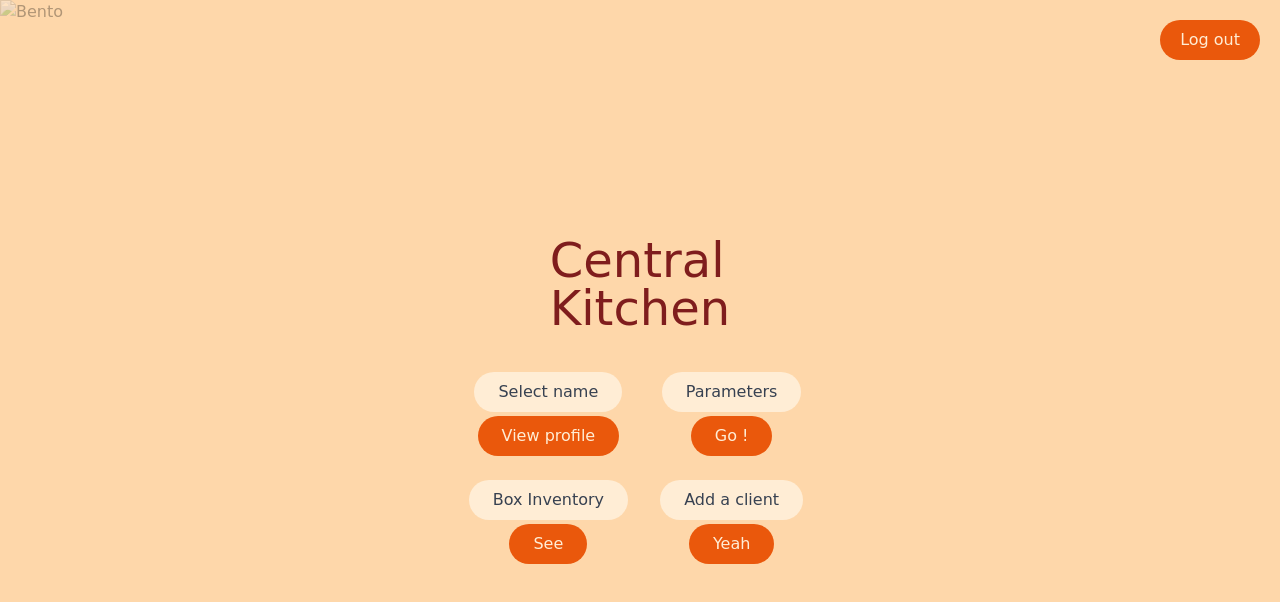
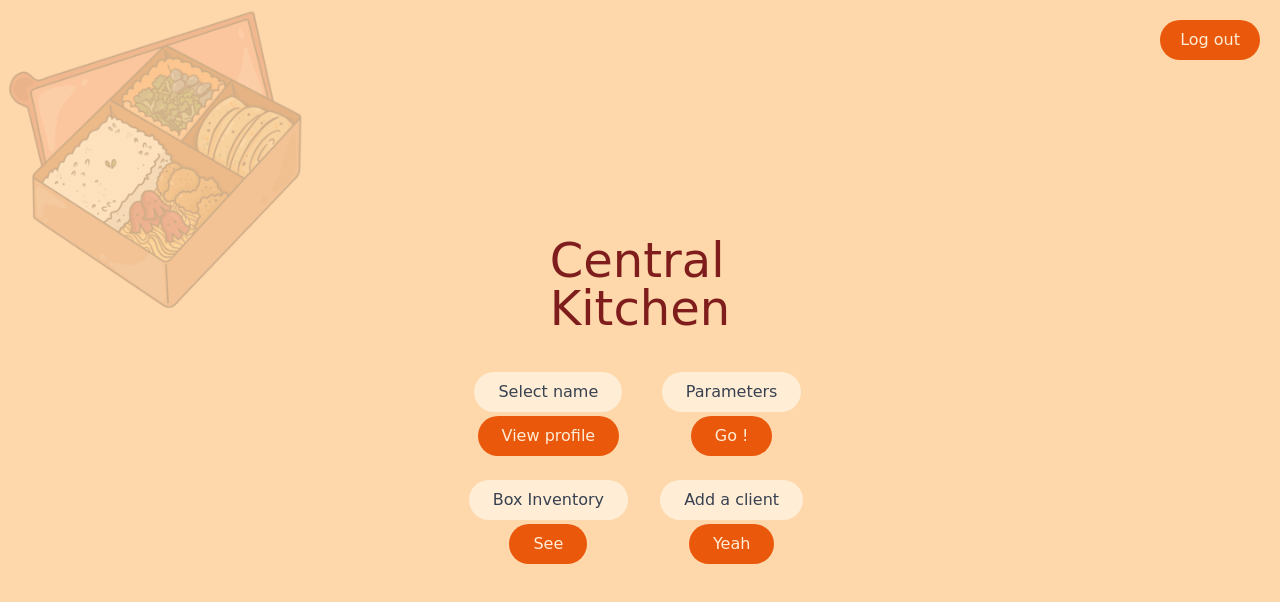
Before and after one commit to Mollydayne/Nomnom, a website: page Nomnom/login/dashboard.html in a window 1280 px wide. Drawn offline with nearby package versions, Linux system fonts and the light colour scheme; files whose address does not match are found by name; a web font is replaced by a local one.

Commit message:
WIP dashboard

```diff
--- a/Nomnom/login/dashboard.html
+++ b/Nomnom/login/dashboard.html
@@ -13,7 +13,7 @@
     </style>
 </head>
 <body class="bg-orange-200 relative min-h-screen">
-    <img src="path-to-your-bento-image.png" alt="Bento" class="absolute left-0 top-0 opacity-30 h-80">
+    <img src="bento.png" alt="Bento" class="absolute left-0 top-0 opacity-30 h-80">
 
     <div class="absolute top-5 right-5">
         <button class="bg-orange-600 text-orange-100 py-2 px-5 rounded-full hover:bg-orange-700 transition duration-300">
```
